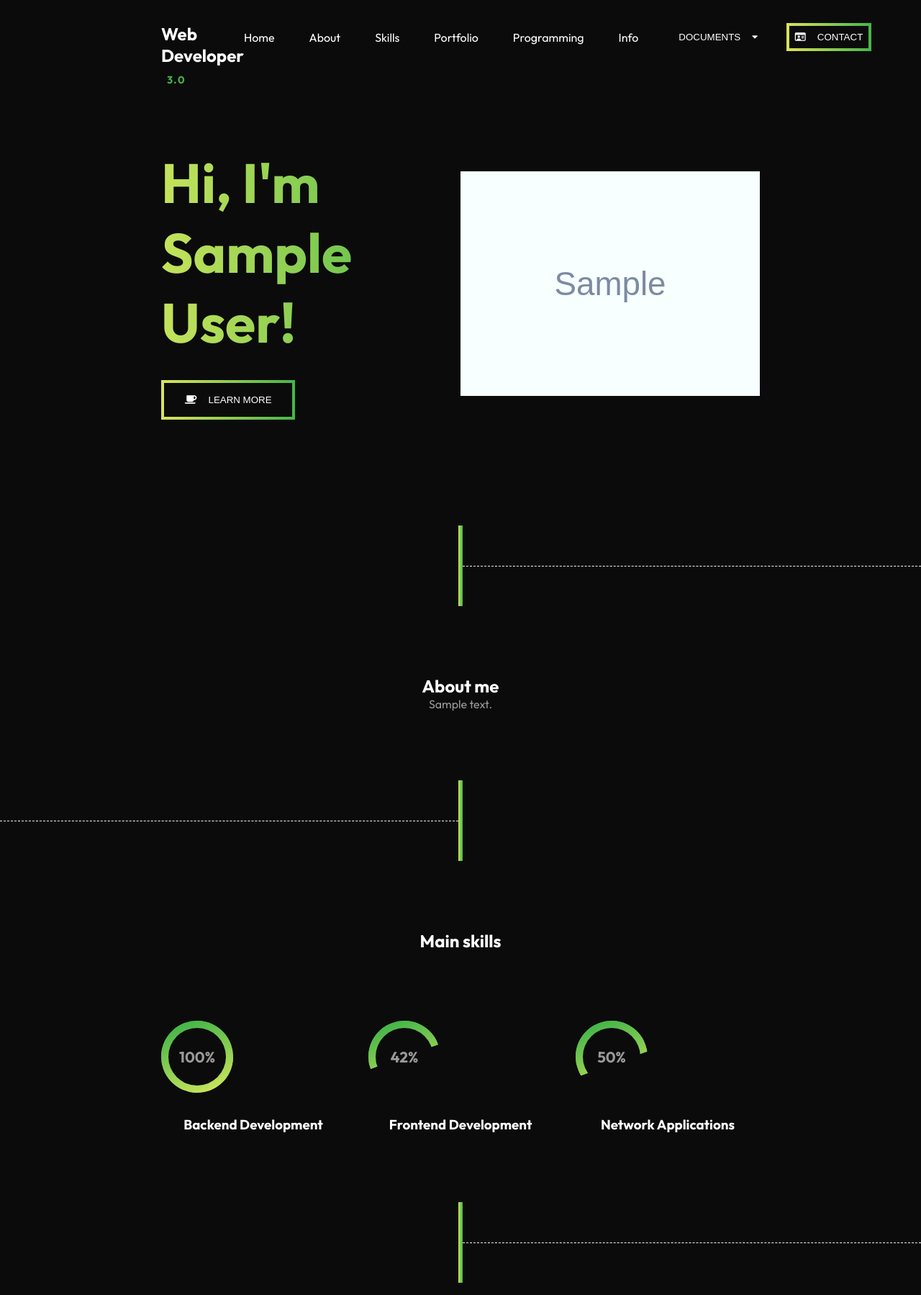
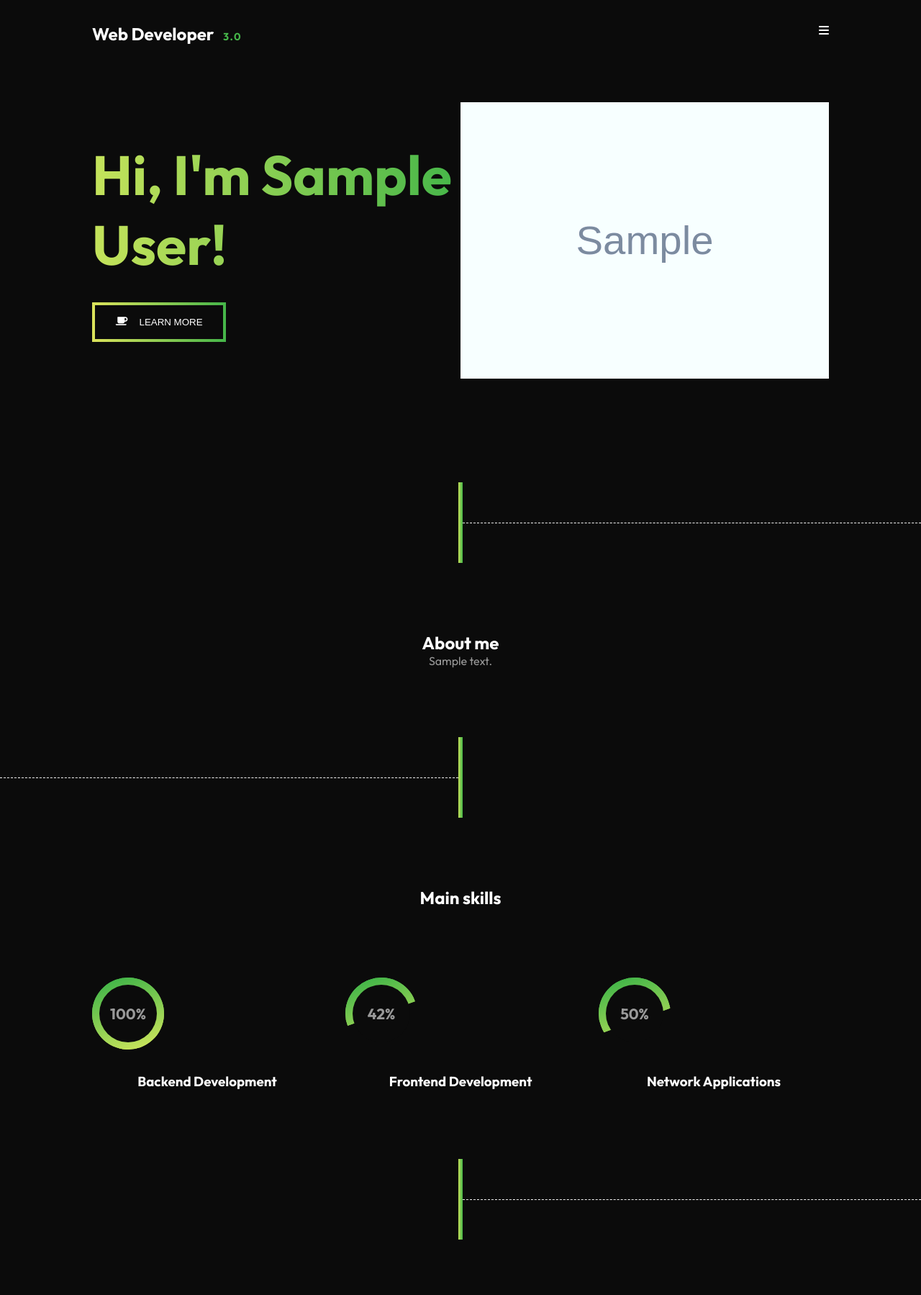
Before and after one commit to dequavious/portfolioWebsite, a Django app: page / in a window 1280 px wide. Shown: the top 1799 px of the page at 72% size. Run offline with Django 3.2, Linux system fonts and the light colour scheme; tables that the repository leaves empty hold one stand-in row (values such as "Sample post"); grey boxes marked "Sample" are stand-in pictures; some libraries are stand-ins or nearby versions.

Commit message:
update responsive navbar

```diff
--- a/static/css/portfolio2/_mediaQueries.scss
+++ b/static/css/portfolio2/_mediaQueries.scss
@@ -1,11 +1,4 @@
 @media screen and (min-width: 280px) and (max-width: 1080px) {
-  body {
-    overflow-x: hidden;
-    overflow-y: hidden;
-  }
-  .defaultMargin {
-    margin: 0 10vw;
-  }
   //.navbar {
   //  .brand__container {
   //    display: flex;
@@ -55,7 +48,17 @@
   }
 }
 
-@media screen and (min-width: 280px) and (max-width: 1230px) {
+@media screen and (min-width: 280px) and (max-width: 1550px) {
+    body {
+      overflow-x: hidden;
+      overflow-y: hidden;
+    }
+    .defaultMargin {
+      margin: 0 10vw;
+    }
+}
+
+@media screen and (min-width: 280px) and (max-width: 1380px) {
     .navbar {
     .brand__container {
       display: flex;
--- a/static/css/portfolio2/index.css
+++ b/static/css/portfolio2/index.css
@@ -379,15 +379,6 @@ footer .section .brand h2 {
 }
 
 @media screen and (min-width: 280px) and (max-width: 1080px) {
-  body {
-    overflow-x: hidden;
-    overflow-y: hidden;
-  }
-
-  .defaultMargin {
-    margin: 0 10vw;
-  }
-
   .about {
     margin: 0 10vw;
   }
@@ -415,7 +406,17 @@ footer .section .brand h2 {
     align-items: center;
   }
 }
-@media screen and (min-width: 280px) and (max-width: 1230px) {
+@media screen and (min-width: 280px) and (max-width: 1550px) {
+  body {
+    overflow-x: hidden;
+    overflow-y: hidden;
+  }
+
+  .defaultMargin {
+    margin: 0 10vw;
+  }
+}
+@media screen and (min-width: 280px) and (max-width: 1380px) {
   .navbar .brand__container {
     display: flex;
     justify-content: space-between;
```
Also changed, not shown: 1 other file.
